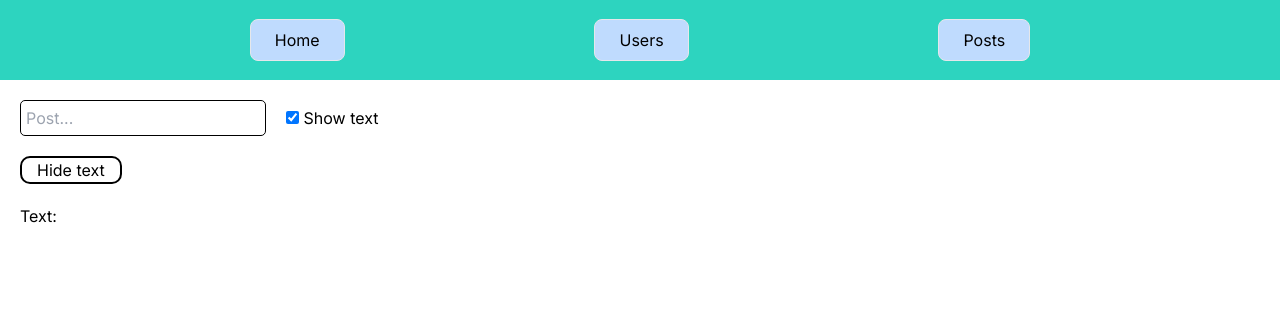
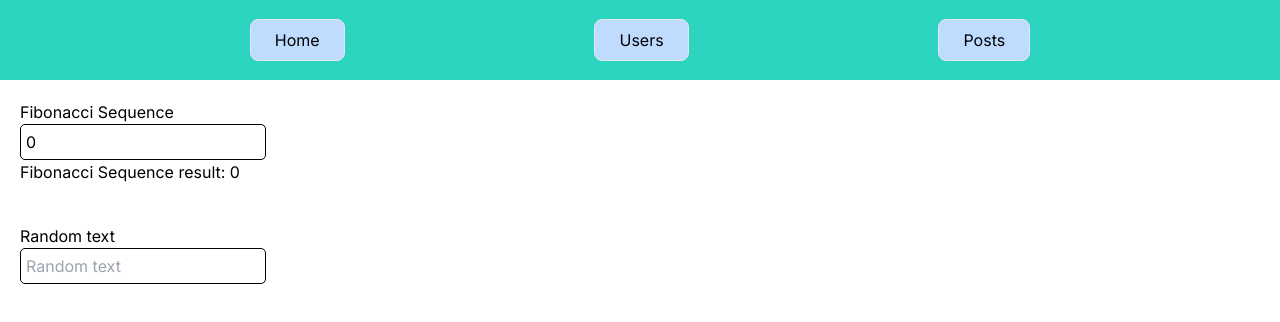
Before and after one commit to Vadim-Bykov/react-course, a Next.js app: page / in a window 1280 px wide. Shown: the top 322 px of the page. Built offline with nearby package versions, Linux system fonts and the light colour scheme.

Commit message:
feat: 5 - useMemo vs useCallback

```diff
--- a/src/pages/Home/HomePage.tsx
+++ b/src/pages/Home/HomePage.tsx
@@ -1,57 +1,78 @@
 'use client';
 
-import React, { useEffect, useState } from 'react';
+import React, { useCallback, useEffect, useMemo, useState } from 'react';
+
+type FibFn = (n: number) => number;
+
+const fib: FibFn = (n) => {
+  return n <= 1 ? n : fib(n - 1) + fib(n - 2);
+};
+
+// const getExpensiveColors = () => {
+//   for (let index = 0; index < 1_000_000_000; index++) {
+//     //  do something
+//   }
+//   return ['white', 'black'];
+// };
 
 export function HomePage() {
-  const [text, setText] = useState('');
-  const [showText, setShowText] = useState(true);
+  const [number, setNumber] = useState(0);
+  const [randomText, setRandomText] = useState('');
+
+  // const fib: FibFn = (n) => {
+  //   return n <= 1 ? n : fib(n - 1) + fib(n - 2);
+  // };
+
+  // useCallback returns a function
+  // const fib: FibFn = useCallback((n) => {
+  //   return n <= 1 ? n : fib(n - 1) + fib(n - 2);
+  // }, []);
+
+  const fibonacciSequenceResult = fib(number);
+  // useMemo returns a value
+  // const fibonacciSequenceResult = useMemo(() => fib(number), [number, fib]);
+
+  // // React understands that fibonacciSequenceResult is a primitive value and useEffect doesn't rerender
+  // useEffect(() => {
+  //   console.log('New fibonacciSequenceResult');
+  // }, [ fibonacciSequenceResult ]);
+
+  // const colors = getExpensiveColors();
+  // // const colors = useMemo(() => getExpensiveColors(), []);
+
+  // // [] === [] false and useEffect rerenders
+  // useEffect(() => {
+  //   console.log('New colors');
+  // }, [colors]);
 
   return (
     <div>
-      <input
-        type='text'
-        value={text}
-        placeholder='Post...'
-        onChange={(e) => setText(e.target.value)}
-        className='mr-5'
-      />
-
-      <label>
+      <div className='mb-10'>
+        <div>Fibonacci Sequence</div>
         <input
-          type='checkbox'
-          checked={showText}
-          onChange={(e) => setShowText(e.target.checked)}
-        />{' '}
-        Show text
-      </label>
-
-      <div className='my-5'>
-        <button onClick={() => setShowText((prev) => !prev)}>
-          {showText ? 'Hide' : 'Show'} text
-        </button>
+          type='text'
+          value={number}
+          placeholder='Fibonacci...'
+          onChange={(e) => {
+            const value = e.target.value;
+            if (typeof +value === 'number') {
+              return setNumber(+value);
+            }
+            return;
+          }}
+        />
+        <div>Fibonacci Sequence result: {fibonacciSequenceResult}</div>
       </div>
 
-      {showText && <Text text={text} />}
+      <div>
+        <div>Random text</div>
+        <input
+          type='text'
+          value={randomText}
+          placeholder='Random text'
+          onChange={(e) => setRandomText(e.target.value)}
+        />
+      </div>
     </div>
   );
 }
-
-function Text({ text }: { text: string }) {
-  // useEffect(() => {
-  //   console.log('mounted and updates every time');
-  // });
-
-  // useEffect(() => {
-  //   console.log('mounted');
-
-  //   return () => {
-  //     console.log('unmounted');
-  //   };
-  // }, []);
-
-  // useEffect(() => {
-  //   console.log('updated', text);
-  // }, [text]);
-
-  return <div>Text: {text}</div>;
-}
```
